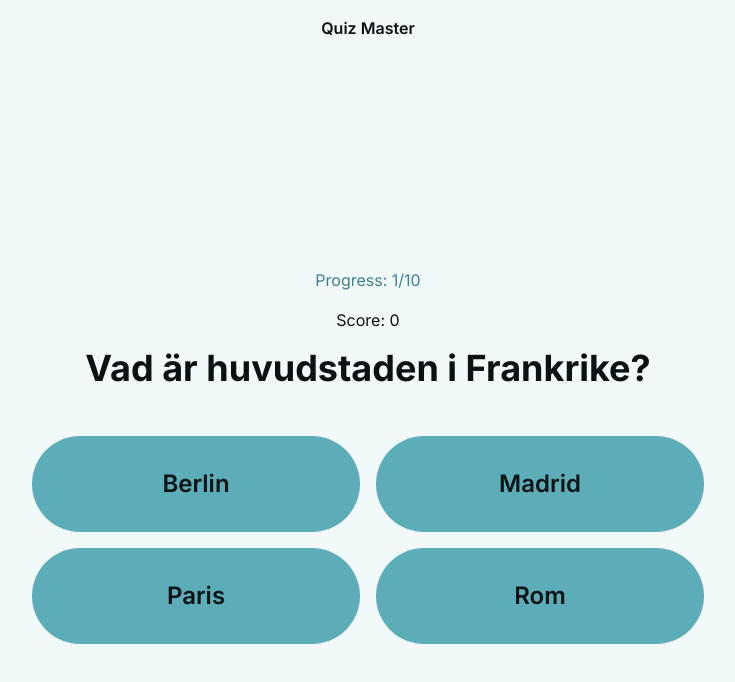
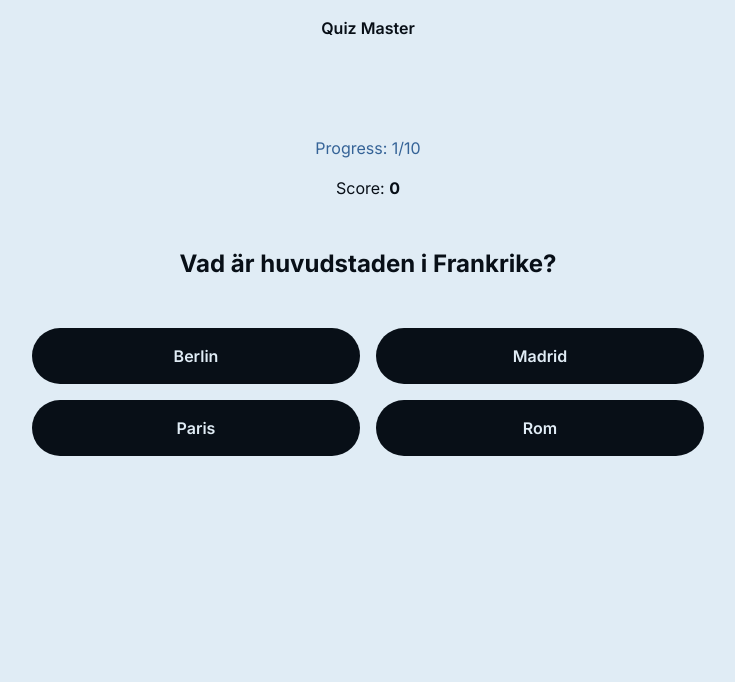
Before and after one commit to jonte265/quiz-trivia-app, a React (Vite) app: page / in a window 1280 px wide. Shown: the top 682 px of the page, without its empty margins (272-1007 px from the left). Built offline with nearby package versions, Linux system fonts and the light colour scheme.

Commit message:
change colors

```diff
--- a/index.html
+++ b/index.html
@@ -6,7 +6,7 @@
     <meta name="viewport" content="width=device-width, initial-scale=1.0" />
     <title>Quiz App</title>
   </head>
-  <body>
+  <body class="bg-background">
     <div id="root"></div>
     <script type="module" src="/src/main.tsx"></script>
   </body>
--- a/src/components/AnswerBtn.tsx
+++ b/src/components/AnswerBtn.tsx
@@ -10,7 +10,7 @@ function AnswerBtn({ answer }: AnswerBtnProps) {
   return (
     <button
       onClick={() => GameStore.nextAnswer(answer)}
-      className='p-6 sm:p-8 text-center text-2xl font-semibold bg-primary text-text rounded-full hover:bg-primary/80  transition duration-200 ease-in-out cursor-pointer active:scale-95 hover:scale-105'
+      className='py-4 font-semibold bg-text text-background rounded-full hover:bg-text/80  transition duration-200 ease-in-out cursor-pointer active:scale-98 hover:scale-102'
     >
       {answer}
     </button>
--- a/src/components/GameStart.tsx
+++ b/src/components/GameStart.tsx
@@ -6,21 +6,23 @@ function GameStart() {
   const GameStore = useGameStore();
 
   return (
-    <main className='flex flex-col items-center gap-4 p-4 justify-center h-screen bg-background text-text'>
+    <main className='flex flex-col items-center gap-4 p-4 justify-center bg-background text-text'>
       <h3 className='text-text-600'>
         Progress: {GameStore.currentQuestionIndex + 1}/{questions.length}
       </h3>
-      <h3 className=''>Score: {GameStore.score}</h3>
-      <h2 className='font-bold text-center text-4xl'>
+      <h3 className=''>
+        Score: <strong>{GameStore.score}</strong>
+      </h3>
+      <h2 className='mt-8 font-bold text-center text-2xl'>
         {GameStore.currentQuestion}
       </h2>
       {GameStore.restartMode ? (
-        <div>
+        <div className='flex flex-col justify-center items-center gap-4'>
           <h3 className='text-center'>
             Correct answer: {GameStore.correctAnswer}
           </h3>
           <button
-            className='p-8 mt-8 bg-secondary text-text rounded-full font-semibold text-2xl hover:bg-secondary/80  transition duration-200 ease-in-out cursor-pointer active:scale-95 hover:scale-105'
+            className='py-4 px-6 font-semibold bg-primary text-background rounded-full hover:bg-primary/80  transition duration-200 ease-in-out cursor-pointer active:scale-98 hover:scale-102'
             onClick={GameStore.restartGame}
           >
             Restart
--- a/src/components/NavHeader.tsx
+++ b/src/components/NavHeader.tsx
@@ -1,6 +1,6 @@
 function NavHeader() {
   return (
-    <nav className='bg-background text-text p-4'>
+    <nav className='bg-background text-text p-4 mb-16'>
       <h1 className='text-center font-semibold'> Quiz Master </h1>
     </nav>
   );
--- a/src/index.css
+++ b/src/index.css
@@ -4,10 +4,19 @@
 @theme {
   --font-sans: 'Inter', serif;
 
-  --color-text: hsl(190, 40%, 6%);
-  --color-text-600: hsl(190, 40%, 40%);
-  --color-background: hsl(180, 37%, 96%);
-  --color-primary: hsl(187, 39%, 54%);
-  --color-secondary: hsl(13, 39%, 72%);
-  --color-accent: hsl(72, 40%, 60%);
+  /* light */
+  --color-text: hsl(212, 48%, 6%);
+  --color-text-600: hsl(212, 48%, 40%);
+  --color-background: hsl(206, 51%, 92%);
+  --color-primary: hsl(213, 50%, 28%);
+  --color-secondary: hsl(248, 50%, 69%);
+  --color-accent: hsl(262, 50%, 47%);
+
+  /* dark */
+  /* --color-text: hsl(210, 50%, 94%);
+  --color-text-600: hsl(210, 50%, 40%);
+  --color-background: hsl(207, 50%, 8%);
+  --color-primary: hsl(213, 50%, 72%);
+  --color-secondary: hsl(248, 50%, 31%);
+  --color-accent: hsl(262, 50%, 53%); */
 }
```
